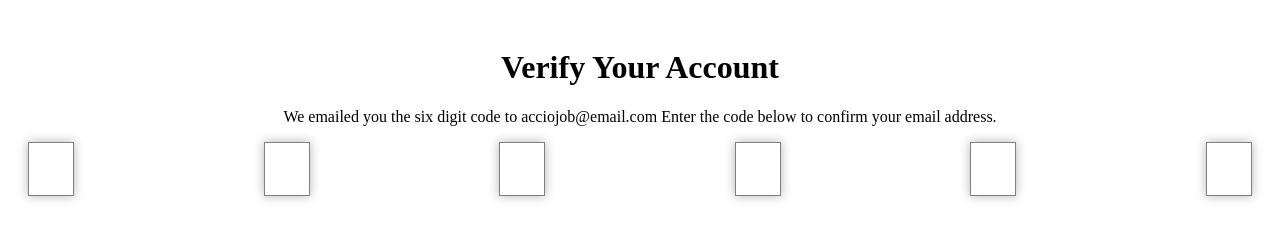
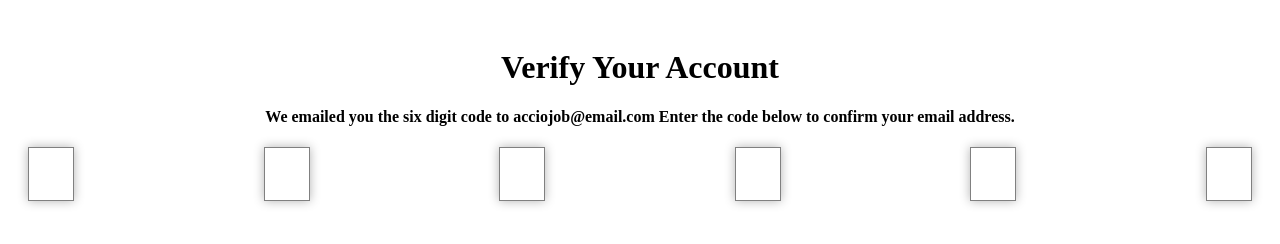
Before and after one commit to acciojob/OTP-arifm09, a website: page main.html in a window 1280 px wide. Drawn offline with Linux system fonts and the light colour scheme.

Commit message:
created a submission

```diff
--- a/main.html
+++ b/main.html
@@ -6,10 +6,10 @@
 <body>
     <div class="container">
         <h1 id="#verification_heading">Verify Your Account</h1>
-        <p id="verification_subtext">
+        <h4 id="verification_subtext">
             We emailed you the six digit code to acciojob@email.com
             Enter the code below to confirm your email address.
-        </p>
+        </h4>
         <div class="code-container">
             <input type="text" class="code" id="code-1">
             <input type="text" class="code" id="code-2">
```
